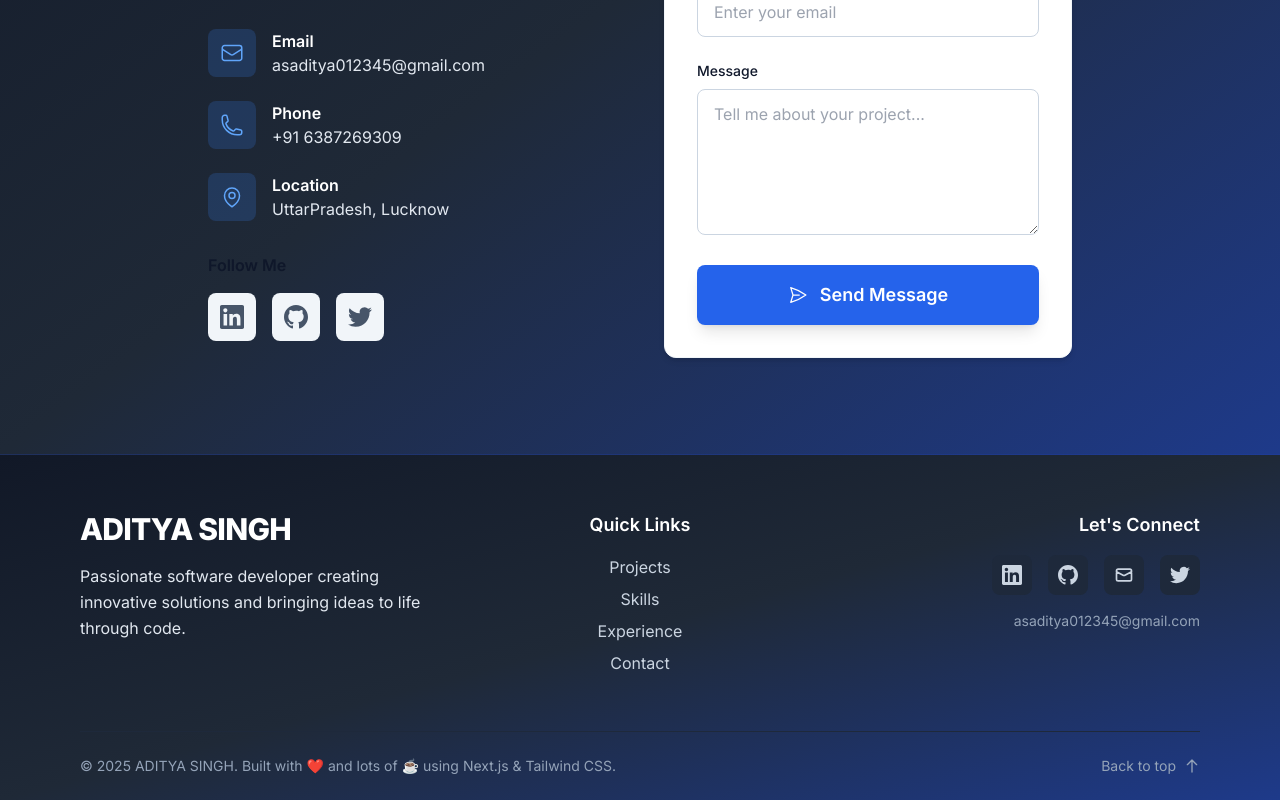
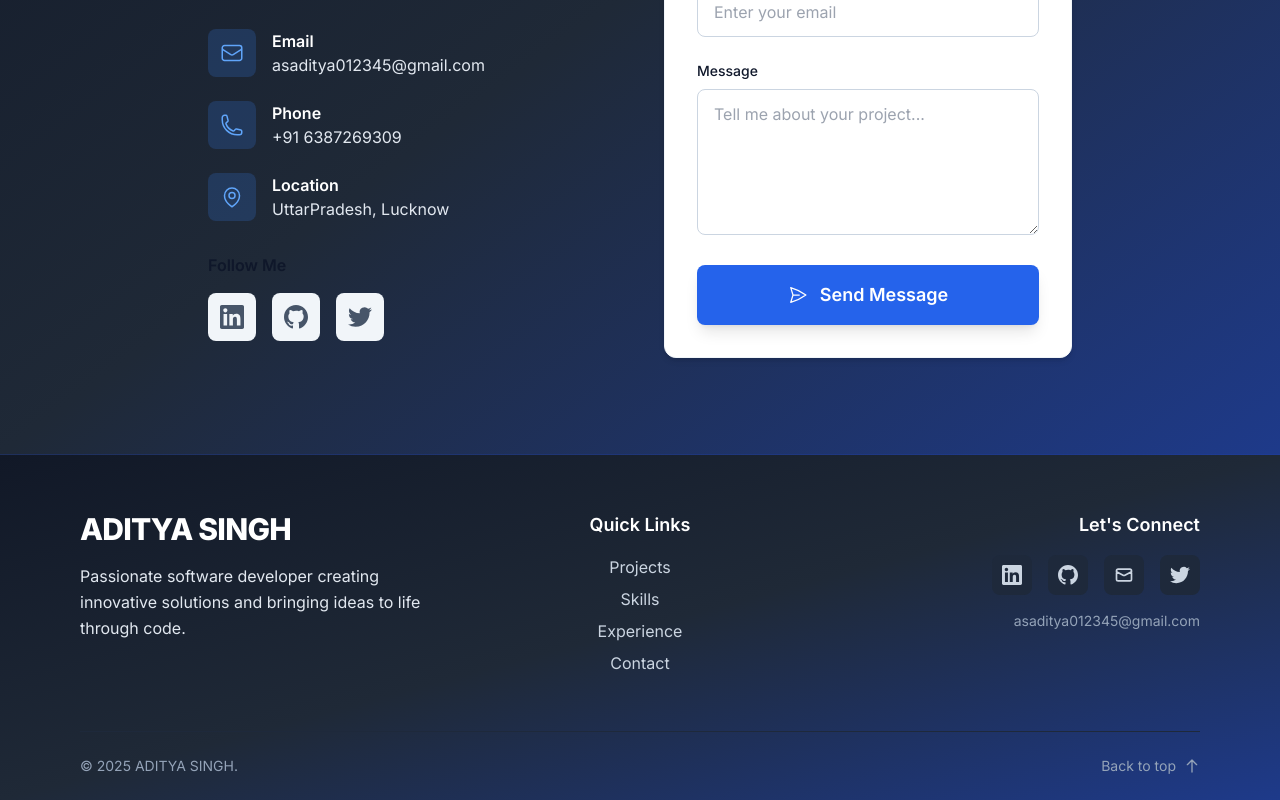
Before and after one commit to asaditya25/Portfolio-, a Next.js app: page / in a window 1280 px wide. Shown: the part 5434-6234 px from the top of the page. Built offline with nearby package versions, Linux system fonts and the light colour scheme.

Commit message:
New edit in footer

```diff
--- a/components/Footer.tsx
+++ b/components/Footer.tsx
@@ -149,9 +149,7 @@ export default function Footer() {
         >
           <div className="flex flex-col md:flex-row justify-between items-center gap-4">
           <p className="text-secondary-400 text-sm">
-  © {currentYear} ADITYA SINGH. Built with{' '}
-  <span className="text-red-500">❤️</span>{' '}
-  and lots of <span className="text-yellow-600">☕</span> using Next.js & Tailwind CSS.
+  © {currentYear} ADITYA SINGH.
 </p>
 
 
```
